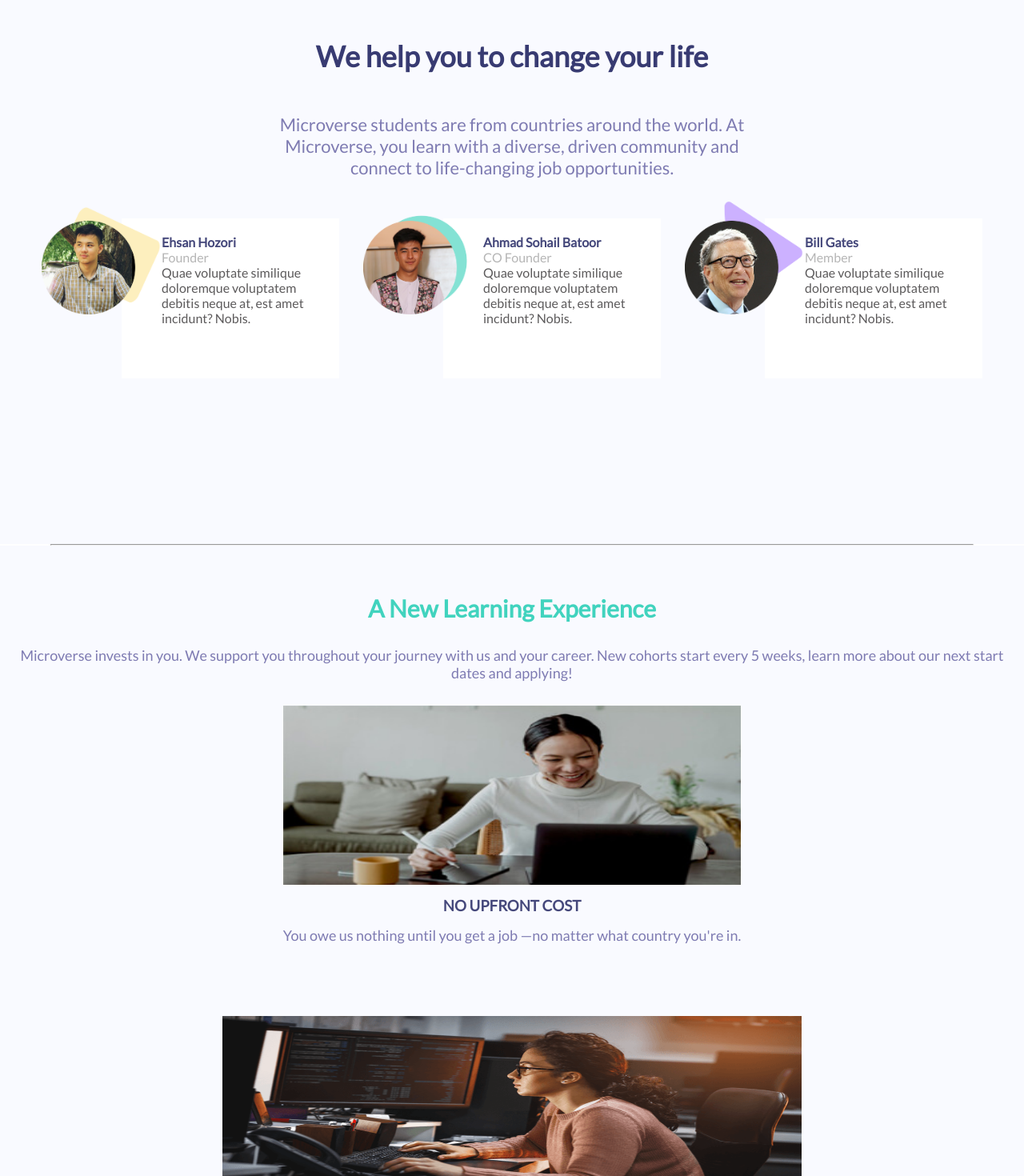
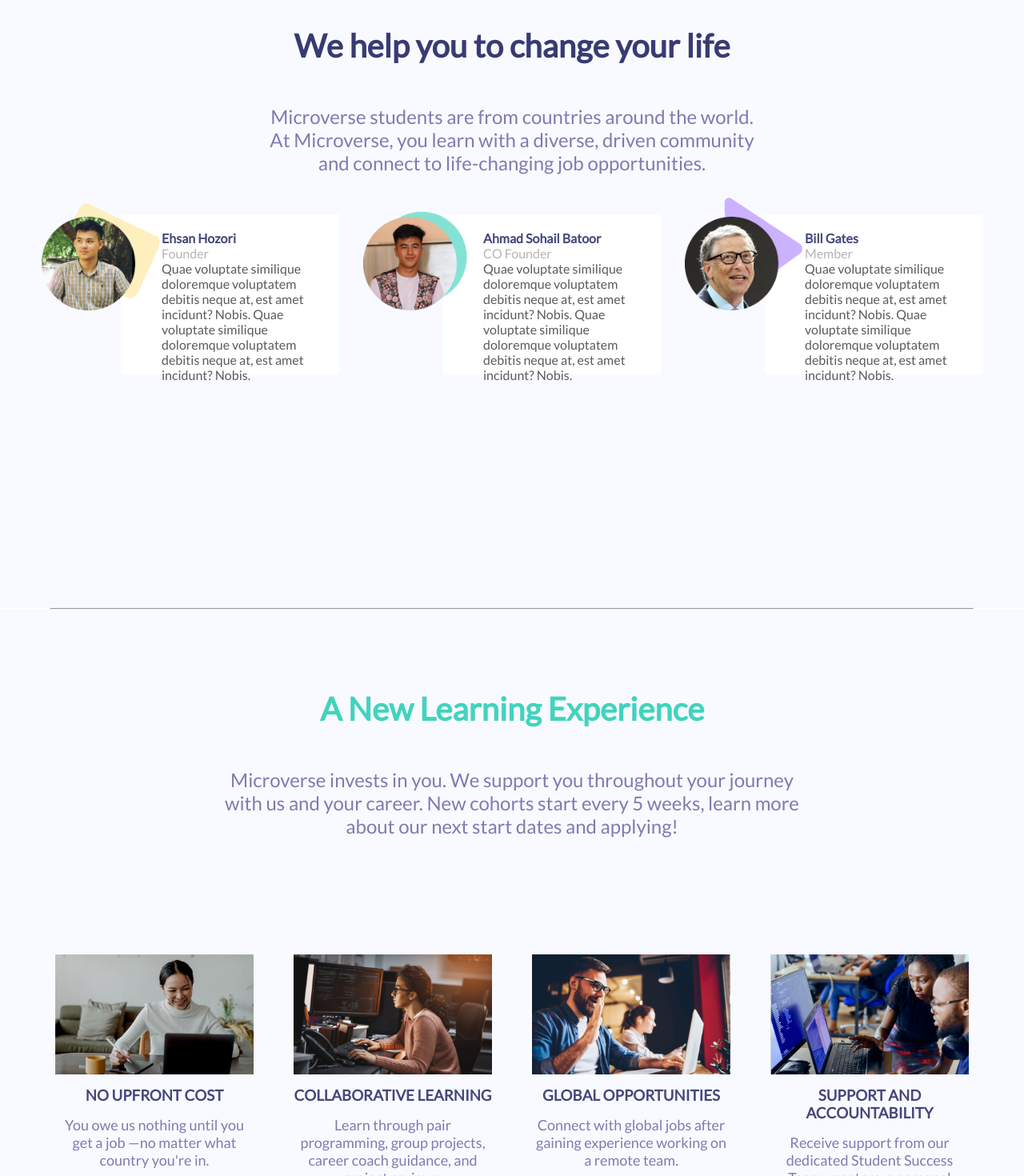
Before and after one commit to batoorsohail/future_minds, a React (Create React App) app: page / in a window 1280 px wide. Shown: the part 1000-2470 px from the top of the page at 80% size. Built offline with nearby package versions, Linux system fonts and the light colour scheme.

Commit message:
Add About section responsive design

```diff
--- a/src/components/About.jsx
+++ b/src/components/About.jsx
@@ -37,6 +37,7 @@
       and your career. New cohorts start every 5 weeks, learn more about our
       next start dates and applying!
     </p>
+    <section className="about">
       {aboutInfo.map((about) => (
         <article className="about-container" key={about.id}>
           <img src={about.img} className="about-img" alt={about.name} />
@@ -45,6 +46,7 @@
         </article>
       ))}
     </section>
+  </section>
 );
 
 export default About;
--- a/src/components/Teachers.jsx
+++ b/src/components/Teachers.jsx
@@ -8,19 +8,19 @@
     img: ehsan,
     name: 'Ehsan Hozori',
     position: 'Founder',
-    subject: 'Quae voluptate similique doloremque voluptatem debitis neque at, est amet incidunt? Nobis.',
+    subject: 'Quae voluptate similique doloremque voluptatem debitis neque at, est amet incidunt? Nobis. Quae voluptate similique doloremque voluptatem debitis neque at, est amet incidunt? Nobis.',
   },
   {
     img: sohail,
     name: 'Ahmad Sohail Batoor',
     position: 'CO Founder',
-    subject: 'Quae voluptate similique doloremque voluptatem debitis neque at, est amet incidunt? Nobis.',
+    subject: 'Quae voluptate similique doloremque voluptatem debitis neque at, est amet incidunt? Nobis. Quae voluptate similique doloremque voluptatem debitis neque at, est amet incidunt? Nobis.',
   },
   {
     img: bill,
     name: 'Bill Gates',
     position: 'Member',
-    subject: 'Quae voluptate similique doloremque voluptatem debitis neque at, est amet incidunt? Nobis.',
+    subject: 'Quae voluptate similique doloremque voluptatem debitis neque at, est amet incidunt? Nobis. Quae voluptate similique doloremque voluptatem debitis neque at, est amet incidunt? Nobis.',
   },
 ];
 
--- a/src/pages/homePage.css
+++ b/src/pages/homePage.css
@@ -230,17 +230,17 @@
 
   .teacher-section {
     justify-content: center;
-    height: 90vh;
+    height: 100vh;
     gap: 50px;
   }
 
   .te-h2-title {
-    font-size: 36px;
-    margin-top: 0;
+    font-size: 40px;
+    margin-top: -100px;
   }
 
   .te-p-info {
-    font-size: 22px;
+    font-size: 24px;
     width: 50%;
   }
 
@@ -265,4 +265,33 @@
   .teachers-info {
     margin-left: 100px;
   }
+
+  .about-section {
+    justify-content: center;
+    height: 100vh;
+    gap: 50px;
+  }
+
+  .about-title {
+    font-size: 40px;
+    margin-top: -100px;
+  }
+
+  .about-info {
+    font-size: 24px;
+    width: 60%;
+  }
+
+  .about {
+    display: flex;
+    align-items: center;
+    justify-content: center;
+    gap: 50px;
+  }
+
+  .about-container {
+    width: 20%;
+    height: 50%;
+    margin-bottom: 0;
+  }
 }
```
Lines whose indentation alone changed are shown as unchanged.
